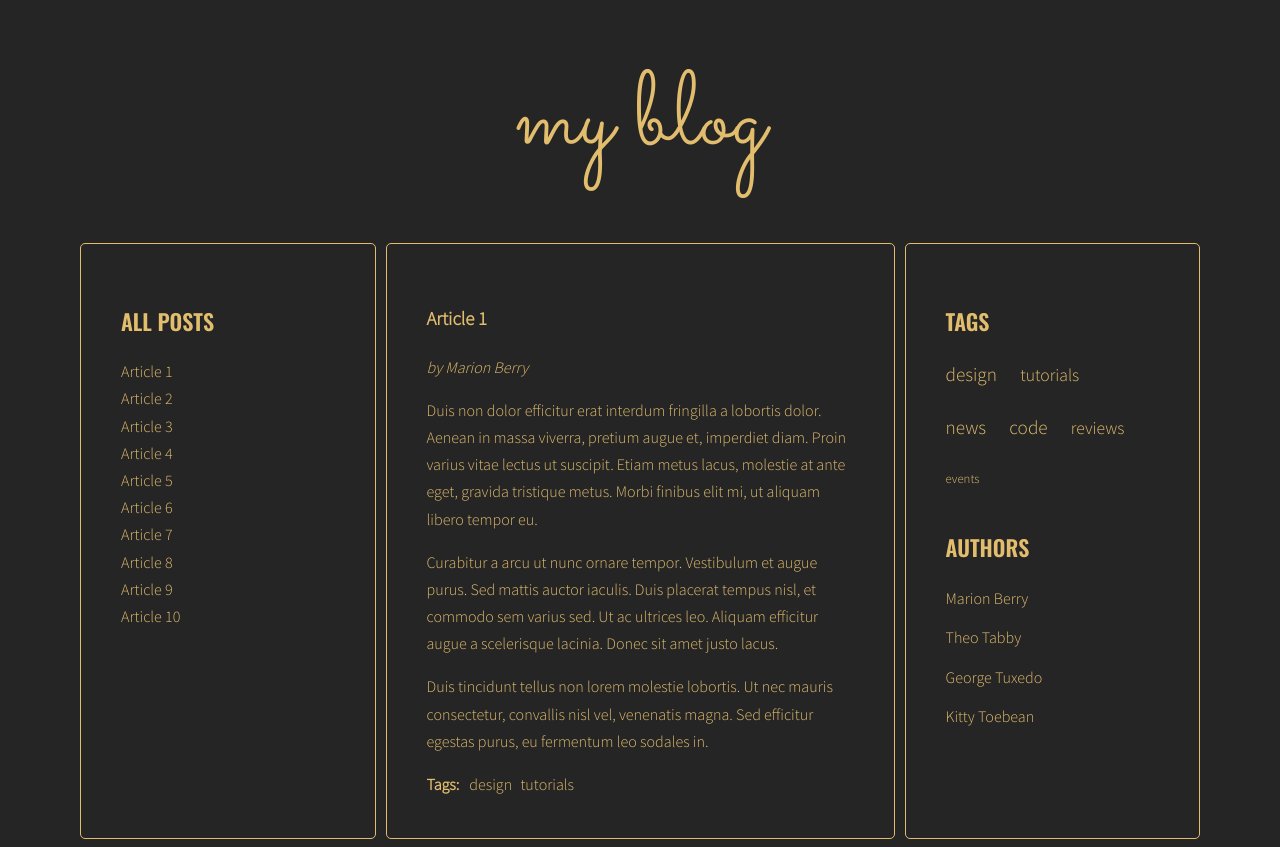
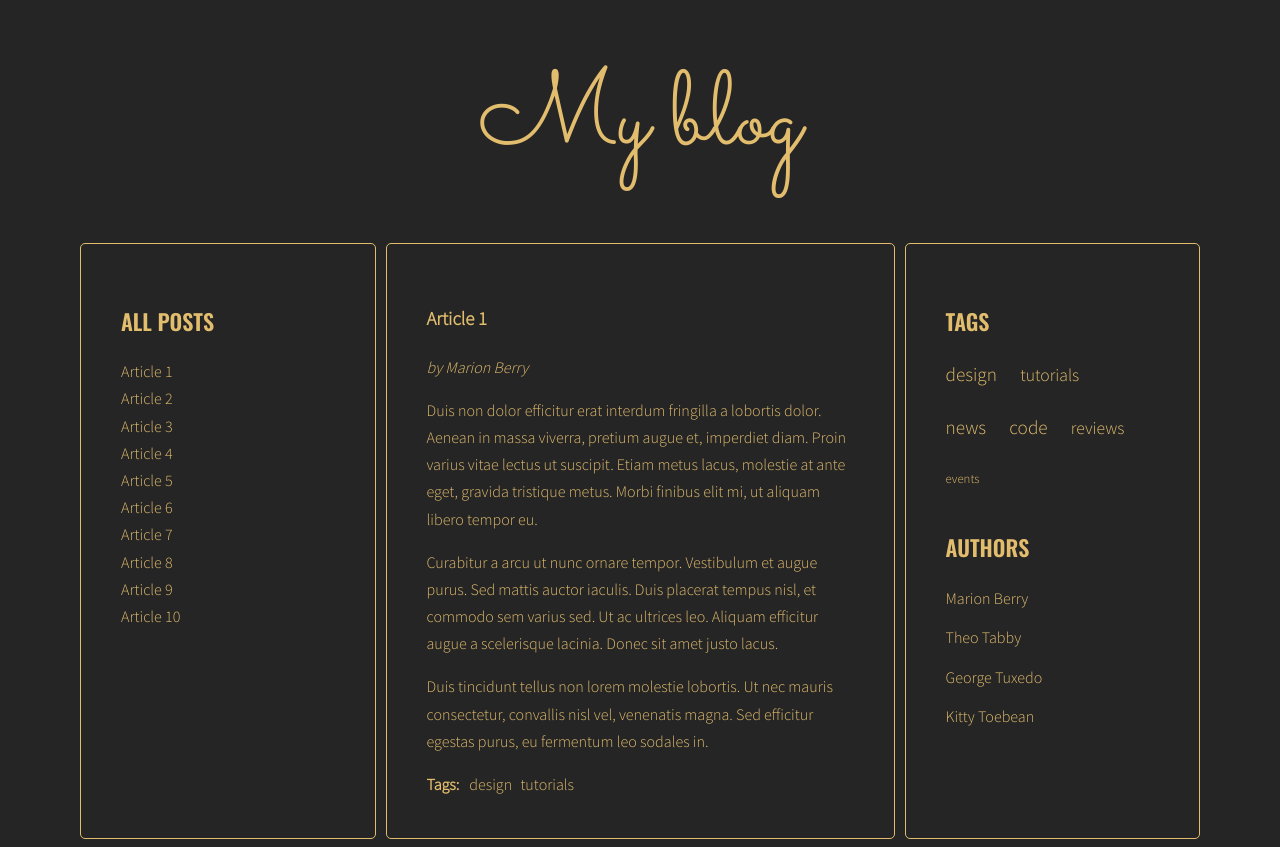
Before and after one commit to inazuma-code33/javascript-blogJS, a website: page index.html in a window 1280 px wide. Drawn offline with nearby package versions, Linux system fonts and the light colour scheme.

Commit message:
Laying JS

```diff
--- a/index.html
+++ b/index.html
@@ -9,7 +9,7 @@
   <body>
     <div class="blog">
       <div class="container">
-        <h1 class="logo">my blog</h1>
+        <h1 class="logo">My blog</h1>
         <main class="wrapper">
           <aside class="sidebar">
             <h2 class="section-title">All posts</h2>
```
Also changed, not shown: 1 other file.
